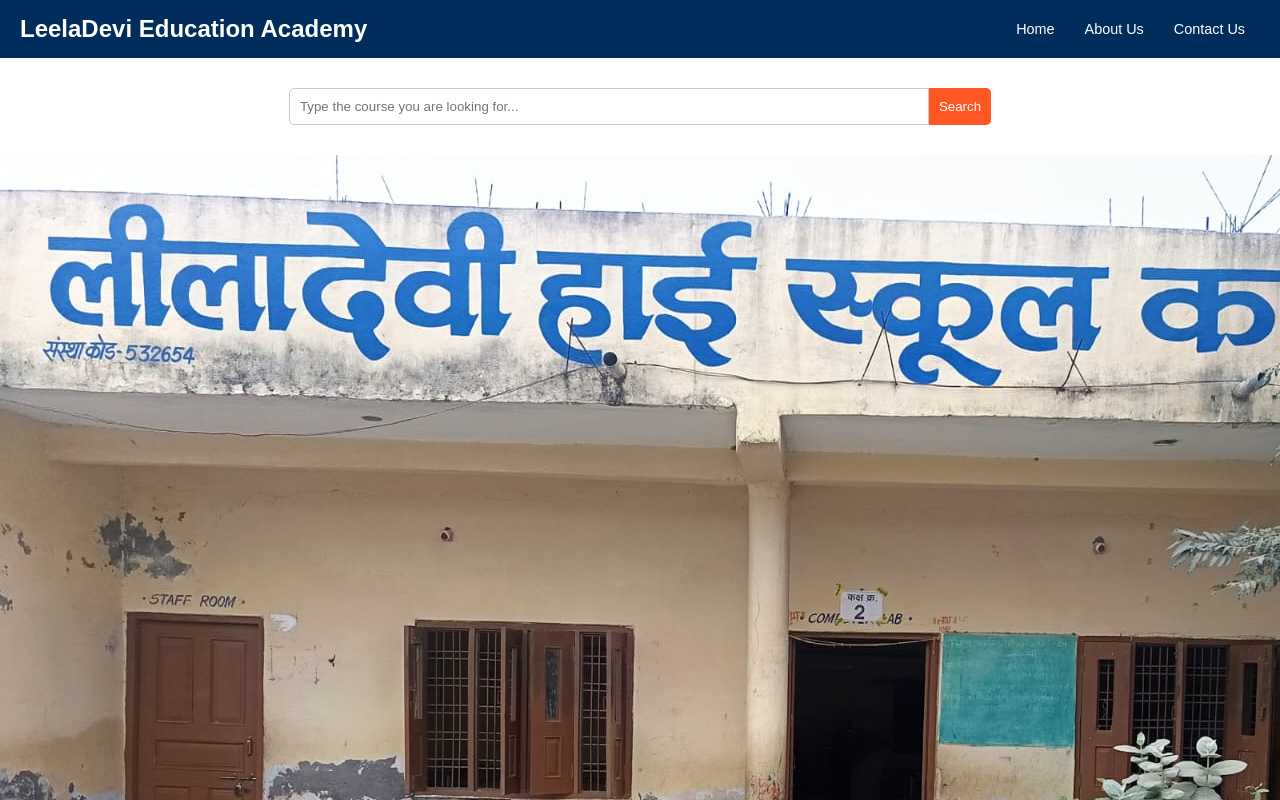
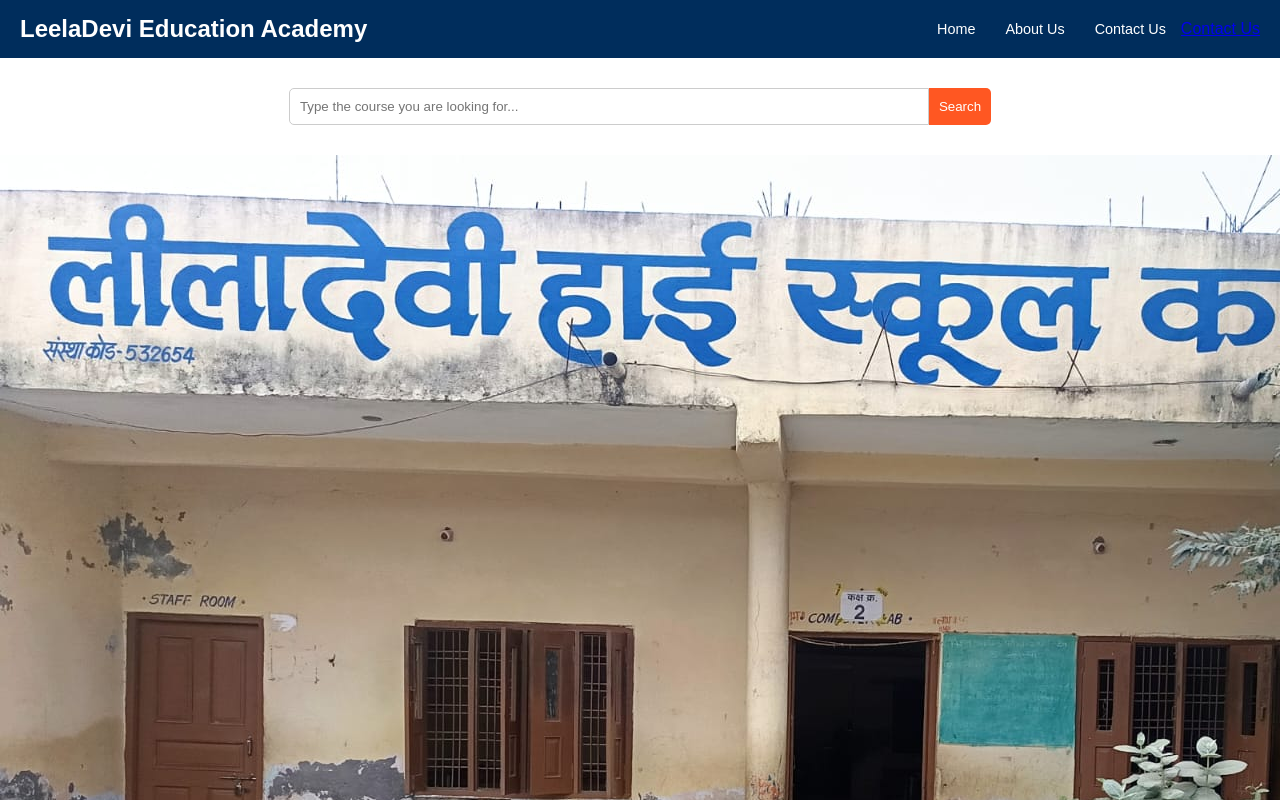
Before and after one commit to namannjai/leeladeviacademy.com, a plain HTML site: page index.html in a window 1280 px wide. Shown: the top 800 px of the page. Drawn offline with Linux system fonts and the light colour scheme.

Commit message:
Update index.html

```diff
--- a/index.html
+++ b/index.html
@@ -146,7 +146,8 @@
             <ul>
                 <li><a href="#">Home</a></li>
                 <li><a href="#">About Us</a></li>
-                <li><a href="#">Contact Us</a></li>
+                <li><a href="#">Contact Us    </a></li>
+                <a href="https://ss-starvision300.systeme.io/9aace0d7"'>Contact Us</a>
             </ul>
         </nav>
     </header>
```
